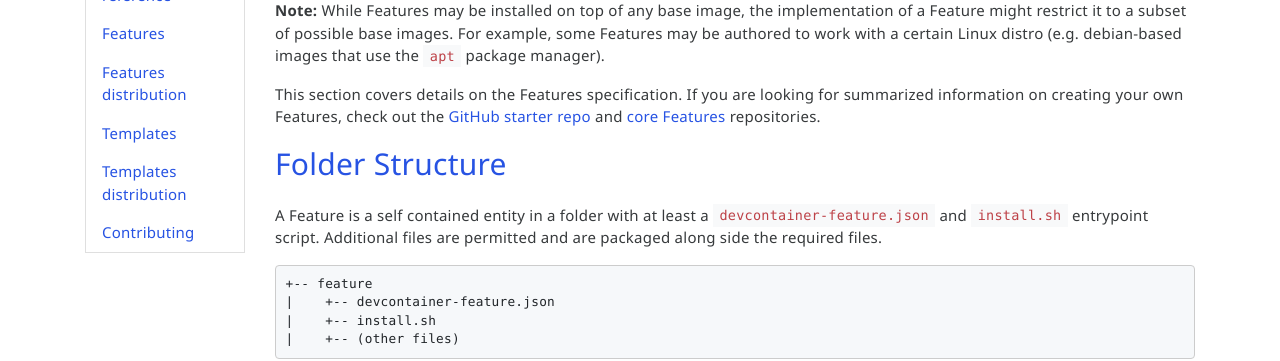
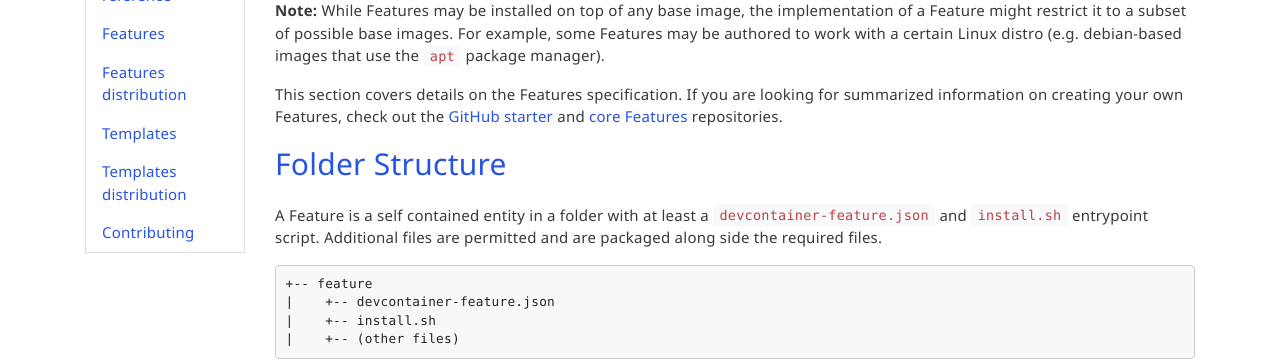
Before and after one commit to devcontainers/devcontainers.github.io, a Jekyll site: the page built from _implementors/features.md, in a window 1280 px wide and 900 px high. Shown: the part 349-710 px from the top of the window. Built offline with Jekyll 4.4.1, drawn with Linux system fonts in a browser that asks for light colours; nearby versions of some CDN libraries; comment, search, counter and statistics services are not loaded.

Commit message:
Update features.md

```diff
--- a/_implementors/features.md
+++ b/_implementors/features.md
@@ -12,7 +12,7 @@
 
 > **Note:** While Features may be installed on top of any base image, the implementation of a Feature might restrict it to a subset of possible base images. For example, some Features may be authored to work with a certain Linux distro (e.g. debian-based images that use the `apt` package manager).
 >
-> This section covers details on the Features specification. If you are looking for summarized information on creating your own Features, check out the [GitHub starter repo](https://github.com/devcontainers/feature-starter) and [core Features](https://github.com/devcontainers/features) repositories.
+> This section covers details on the Features specification. If you are looking for summarized information on creating your own Features, check out the [GitHub starter](https://github.com/devcontainers/feature-starter) and [core Features](https://github.com/devcontainers/features) repositories.
 
 ## <a href="#folder-structure" name="folder-structure" class="anchor"> Folder Structure </a>
 
```
